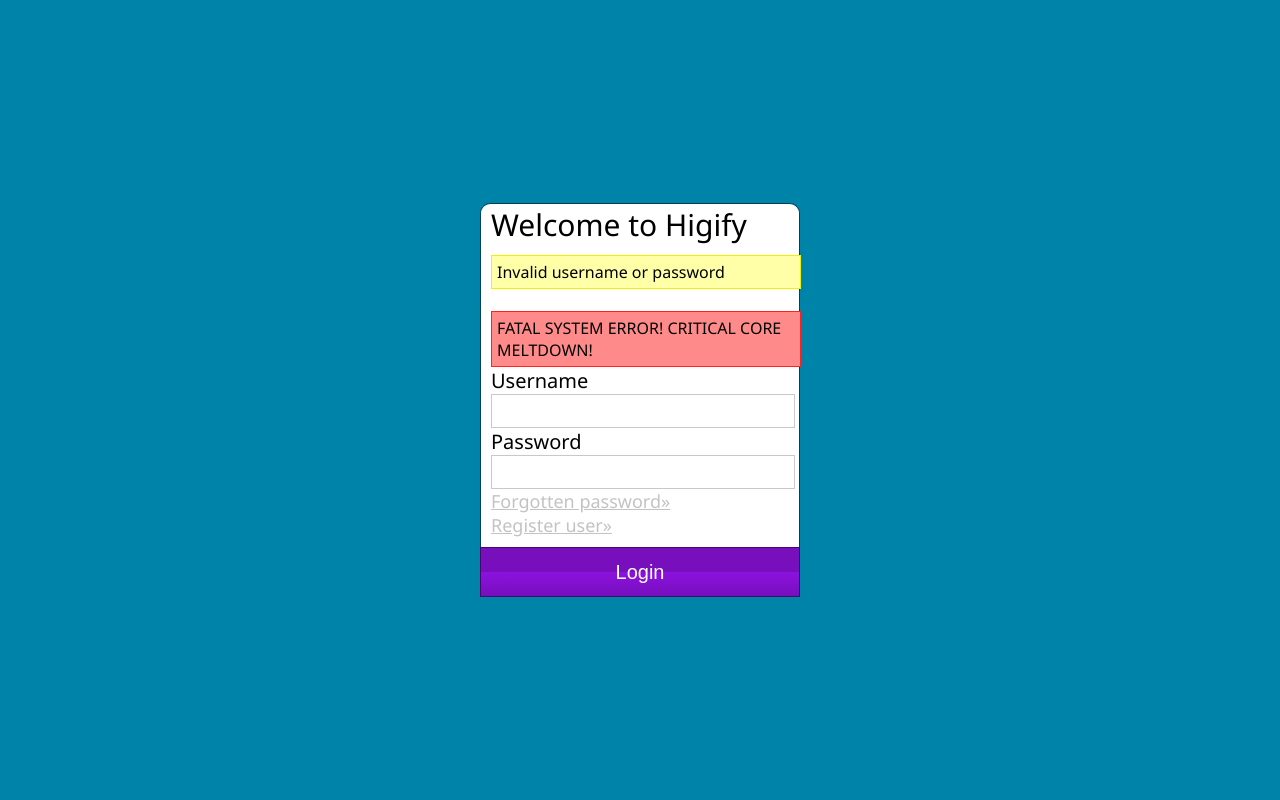
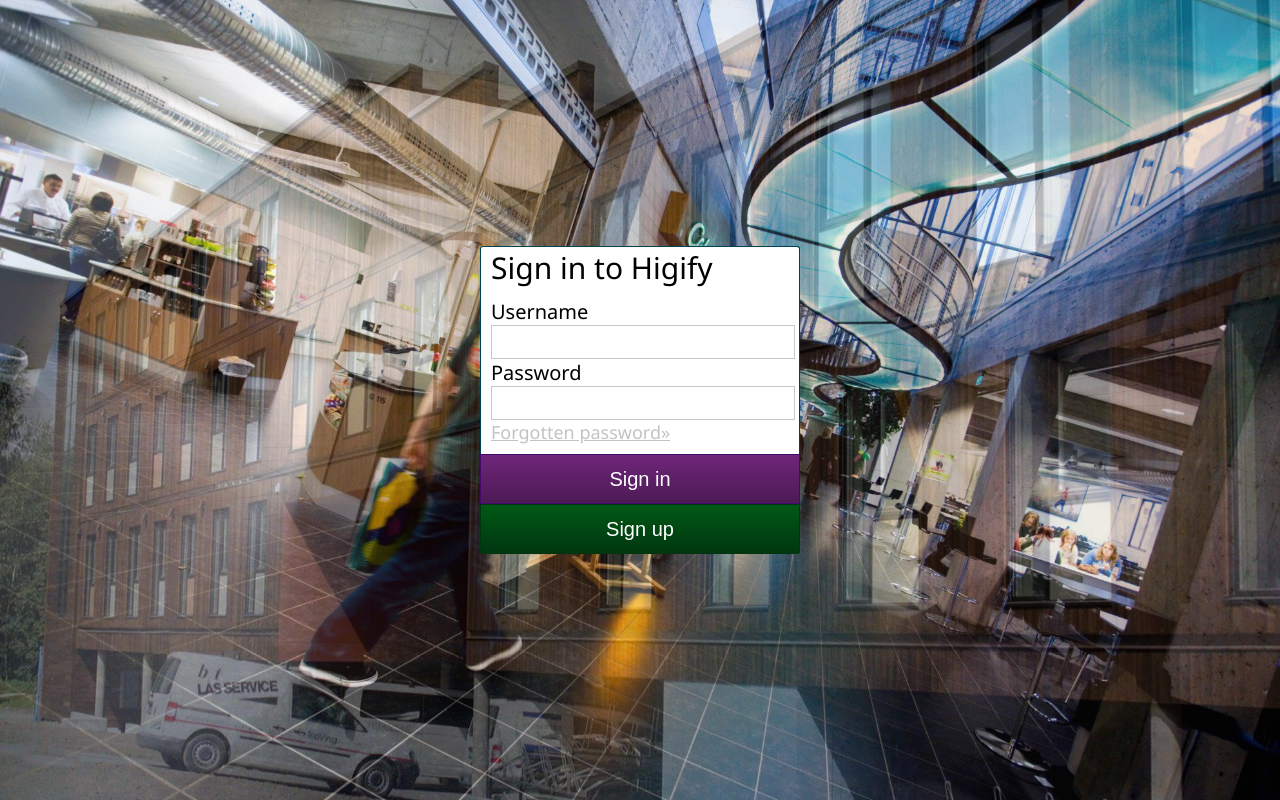
Before and after one commit to martinmine/higify, a PHP site: page /LoginPrototype.html in a window 1280 px wide. Run offline with PHP 8.4, Linux system fonts and the light colour scheme.

Commit message:
Experimentary merge data sets, better login
Added slideshow to index, better buttons with proper gradient, round
edges, API: Fixed small bugs in parsers with newlines, timestamps are
parsed correctly from TimeEdit

```diff
--- a/LoginPrototype.html
+++ b/LoginPrototype.html
@@ -2,28 +2,34 @@
 <html>
 	<head>
 		<link rel="stylesheet" type="text/css" href="./Static/index.css" />
+		<link rel="stylesheet" type="text/css" href="./Static/slideshow.css" />
 		<title>Higify - Login</title>
 	</head>
-	<body>
+	<body id="page">
+		<ul class="cb-slideshow">
+			<li class="cb-slideshowelement"><span></span></li>
+			<li class="cb-slideshowelement"><span></span></li>
+			<li class="cb-slideshowelement"><span></span></li>
+		</ul>
 		<div class="pageContainer">
 			<div class="centerContainer">
 				<form action="LoginPrototype.html" method="POST">
-				<div class="pageTitle">Welcome to Higify</div>
+				<div class="pageTitle">Sign in to Higify</div>
 				<div class="loginContainer">
-					<div class="messageContainer"><div class="error">
-						Invalid username or password
-					</div></div><br/>
-					<div class="criticalError">
-						FATAL SYSTEM ERROR! CRITICAL CORE MELTDOWN!
-					</div>
+
 					<label for="username">Username</label><br/>
 					<input class="inputfield" type="text" name="username"/><br/>
 					<label for="password">Password</label><br/>
 					<input class="inputfield" type="password" name="password"/><br/>
 					<a href="" class="reglink">Forgotten password&raquo;<a/><br/>
-					<a href="" class="reglink">Register user&raquo;</a><br>
+
 				</div>
-				<input class="loginbtn" type="submit" value="Login">
+				<div>
+					<input class="loginbtn" type="submit" value="Sign in">
+				</div>
+				<div><button class="registerbtn" onclick="window.location.href='register.php'">
+				Sign up
+				</button></div>
 				</form>
 			</div>
 		</div>
--- a/Static/index.css
+++ b/Static/index.css
@@ -12,6 +12,7 @@
 	height:100%;
 	display:table;
 	margin:auto;
+	position: relative;
 }
 
 .centerContainer
@@ -59,21 +60,24 @@
 {
 	width: 320px;
 	height: 50px;
-	background-color: rgb(119,15,189);
+
 	border-style:solid;
 	border-color: rgb(68, 9, 108);
 	border-width:1px;
-	background: rgb(119,15,189); /* Old browsers */
-	background: -moz-linear-gradient(top,  rgba(119,15,189,1) 0%, rgba(119,15,189,1) 50%, rgba(140,18,222,1) 51%, rgba(119,15,189,1) 100%); /* FF3.6+ */
-	background: -webkit-gradient(linear, left top, left bottom, color-stop(0%,rgba(119,15,189,1)), color-stop(50%,rgba(119,15,189,1)), color-stop(51%,rgba(140,18,222,1)), color-stop(100%,rgba(119,15,189,1))); /* Chrome,Safari4+ */
-	background: -webkit-linear-gradient(top,  rgba(119,15,189,1) 0%,rgba(119,15,189,1) 50%,rgba(140,18,222,1) 51%,rgba(119,15,189,1) 100%); /* Chrome10+,Safari5.1+ */
-	background: -o-linear-gradient(top,  rgba(119,15,189,1) 0%,rgba(119,15,189,1) 50%,rgba(140,18,222,1) 51%,rgba(119,15,189,1) 100%); /* Opera 11.10+ */
-	background: -ms-linear-gradient(top,  rgba(119,15,189,1) 0%,rgba(119,15,189,1) 50%,rgba(140,18,222,1) 51%,rgba(119,15,189,1) 100%); /* IE10+ */
-	background: linear-gradient(to bottom,  rgba(119,15,189,1) 0%,rgba(119,15,189,1) 50%,rgba(140,18,222,1) 51%,rgba(119,15,189,1) 100%); /* W3C */
-	filter: progid:DXImageTransform.Microsoft.gradient( startColorstr='#770fbd', endColorstr='#770fbd',GradientType=0 ); /* IE6-9 */
 
 	color: white;
 	font-size: 20px;
+
+
+	background: #6e267a; /* Old browsers */
+	background: -moz-linear-gradient(top,  #6e267a 0%, #4d1a55 100%); /* FF3.6+ */
+	background: -webkit-gradient(linear, left top, left bottom, color-stop(0%,#6e267a), color-stop(100%,#4d1a55)); /* Chrome,Safari4+ */
+	background: -webkit-linear-gradient(top,  #6e267a 0%,#4d1a55 100%); /* Chrome10+,Safari5.1+ */
+	background: -o-linear-gradient(top,  #6e267a 0%,#4d1a55 100%); /* Opera 11.10+ */
+	background: -ms-linear-gradient(top,  #6e267a 0%,#4d1a55 100%); /* IE10+ */
+	background: linear-gradient(to bottom,  #6e267a 0%,#4d1a55 100%); /* W3C */
+	filter: progid:DXImageTransform.Microsoft.gradient( startColorstr='#6e267a', endColorstr='#4d1a55',GradientType=0 ); /* IE6-9 */
+
 }
 
 a:link,
@@ -108,8 +112,8 @@
 	border-color: rgb(0, 64, 83);
 	border-style: solid;
 
-	border-top-left-radius: 10px;
-	border-top-right-radius: 10px;
+	border-top-left-radius: 3px;
+	border-top-right-radius: 3px;
 	background-color: white;
 
 	height: auto;
@@ -143,3 +147,40 @@
 	width: 100%;
 	height: auto;
 }
+
+div.registerBtn
+{
+
+	text-align: center;
+
+}
+
+button.registerbtn
+{
+
+	background-color: rgb(0, 91, 23);
+	border-color: rgb(0, 54, 14);
+	border-width: 1px;
+	border-style: solid;
+	width:320px;
+	height: 50px;
+	color: white;
+	font-size: 20px;
+	margin-left: auto;
+	margin-right: auto;
+
+	text-align: middle;
+	text-decoration: none;
+
+	background: #005916; /* Old browsers */
+	background: -moz-linear-gradient(top, #005916 0%, #00360f 100%); /* FF3.6+ */
+	background: -webkit-gradient(linear, left top, left bottom, color-stop(0%,#005916), color-stop(100%,#00360f)); /* Chrome,Safari4+ */
+	background: -webkit-linear-gradient(top, #005916 0%,#00360f 100%); /* Chrome10+,Safari5.1+ */
+	background: -o-linear-gradient(top, #005916 0%,#00360f 100%); /* Opera 11.10+ */
+	background: -ms-linear-gradient(top, #005916 0%,#00360f 100%); /* IE10+ */
+	background: linear-gradient(to bottom, #005916 0%,#00360f 100%); /* W3C */
+	filter: progid:DXImageTransform.Microsoft.gradient( startColorstr='#005916', endColorstr='#00360f',GradientType=0 ); /* IE6-9 */
+
+	border-bottom-left-radius: 2px;
+	border-bottom-right-radius: 2px;
+}
--- /dev/null
+++ b/Static/slideshow.css
@@ -0,0 +1,179 @@
+.cb-slideshow,
+.cb-slideshow:after {
+    position: fixed;
+    width: 100%;
+    height: 100%;
+    top: 0px;
+    left: 0px;
+    z-index: 0;
+}
+.cb-slideshow:after {
+    content: '';
+    /*background: transparent url(../images/pattern.png) repeat top left; */
+}
+
+ul.cb-slideshow
+{
+    margin: 0px;
+}
+.cb-slideshow li span {
+    width: 100%;
+    height: 100%;
+    position: absolute;
+    top: 0px;
+    left: 0px;
+    color: transparent;
+    background-size: cover;
+    background-position: 50% 50%;
+    background-repeat: none;
+    opacity: 0;
+    z-index: 0;
+	-webkit-backface-visibility: hidden;
+    -webkit-animation: imageAnimation 40s linear infinite 0s;
+    -moz-animation: imageAnimation 40s linear infinite 0s;
+    -o-animation: imageAnimation 40s linear infinite 0s;
+    -ms-animation: imageAnimation 40s linear infinite 0s;
+    animation: imageAnimation 40s linear infinite 0s;
+}
+.cb-slideshow li div {
+    position: absolute;
+    left: 0px;
+    top: 0px;
+    margin: 0px;
+    width: 100%;
+    text-align: center;
+    opacity: 0;
+    color: #fff;
+    -webkit-animation: titleAnimation 40s linear infinite 0s;
+    -moz-animation: titleAnimation 40s linear infinite 0s;
+    -o-animation: titleAnimation 40s linear infinite 0s;
+    -ms-animation: titleAnimation 40s linear infinite 0s;
+    animation: titleAnimation 40s linear infinite 0s;
+}
+.cb-slideshow li div h3 {
+    padding: 0px;
+}
+.cb-slideshow li:nth-child(1) span {
+    background-image: url(./slideshow/b1.jpg)
+}
+.cb-slideshow li:nth-child(2) span {
+    background-image: url(./slideshow/b2.jpg);
+    -webkit-animation-delay: 5s;
+    -moz-animation-delay: 5s;
+    -o-animation-delay: 5s;
+    -ms-animation-delay: 5s;
+    animation-delay: 5s;
+}
+.cb-slideshow li:nth-child(3) span {
+    background-image: url(./slideshow/b3.jpg);
+    -webkit-animation-delay: 10s;
+    -moz-animation-delay: 10s;
+    -o-animation-delay: 10s;
+    -ms-animation-delay: 10s;
+    animation-delay: 10s;
+}
+.cb-slideshow li:nth-child(2) div {
+    -webkit-animation-delay: 15s;
+    -moz-animation-delay: 15s;
+    -o-animation-delay: 15s;
+    -ms-animation-delay: 15s;
+    animation-delay: 15s;
+}
+.cb-slideshow li:nth-child(3) div {
+    -webkit-animation-delay: 20s;
+    -moz-animation-delay: 20s;
+    -o-animation-delay: 20s;
+    -ms-animation-delay: 20s;
+    animation-delay: 20s;
+}
+/* Animation for the slideshow images */
+@-webkit-keyframes imageAnimation {
+    0% { opacity: 0;
+    -webkit-animation-timing-function: ease-in; }
+    8% { opacity: 1;
+         -webkit-animation-timing-function: ease-out; }
+    17% { opacity: 1 }
+    25% { opacity: 0 }
+    100% { opacity: 0 }
+}
+@-moz-keyframes imageAnimation {
+    0% { opacity: 0;
+    -moz-animation-timing-function: ease-in; }
+    8% { opacity: 1;
+         -moz-animation-timing-function: ease-out; }
+    17% { opacity: 1 }
+    25% { opacity: 0 }
+    100% { opacity: 0 }
+}
+@-o-keyframes imageAnimation {
+    0% { opacity: 0;
+    -o-animation-timing-function: ease-in; }
+    8% { opacity: 1;
+         -o-animation-timing-function: ease-out; }
+    17% { opacity: 1 }
+    25% { opacity: 0 }
+    100% { opacity: 0 }
+}
+@-ms-keyframes imageAnimation {
+    0% { opacity: 0;
+    -ms-animation-timing-function: ease-in; }
+    8% { opacity: 1;
+         -ms-animation-timing-function: ease-out; }
+    17% { opacity: 1 }
+    25% { opacity: 0 }
+    100% { opacity: 0 }
+}
+@keyframes imageAnimation {
+    0% { opacity: 0;
+    animation-timing-function: ease-in; }
+    8% { opacity: 1;
+         animation-timing-function: ease-out; }
+    17% { opacity: 1 }
+    25% { opacity: 0 }
+    100% { opacity: 0 }
+}
+/* Animation for the title */
+@-webkit-keyframes titleAnimation {
+    0% { opacity: 0 }
+    8% { opacity: 1 }
+    17% { opacity: 1 }
+    19% { opacity: 0 }
+    100% { opacity: 0 }
+}
+@-moz-keyframes titleAnimation {
+    0% { opacity: 0 }
+    8% { opacity: 1 }
+    17% { opacity: 1 }
+    19% { opacity: 0 }
+    100% { opacity: 0 }
+}
+@-o-keyframes titleAnimation {
+    0% { opacity: 0 }
+    8% { opacity: 1 }
+    17% { opacity: 1 }
+    19% { opacity: 0 }
+    100% { opacity: 0 }
+}
+@-ms-keyframes titleAnimation {
+    0% { opacity: 0 }
+    8% { opacity: 1 }
+    17% { opacity: 1 }
+    19% { opacity: 0 }
+    100% { opacity: 0 }
+}
+@keyframes titleAnimation {
+    0% { opacity: 0 }
+    8% { opacity: 1 }
+    17% { opacity: 1 }
+    19% { opacity: 0 }
+    100% { opacity: 0 }
+}
+/* Show at least something when animations not supported */
+.no-cssanimations .cb-slideshow li span{
+	opacity: 1;
+}
+
+li.cb-slideshowelement
+{
+    list-style-type: none;
+}
--- a/TimeEditAPI/test.php
+++ b/TimeEditAPI/test.php
@@ -1,7 +1,9 @@
 <?php
 require_once('TimeEditAPIController.class.php');
 
-$everything = TimeEditAPIController::getTimeTable(161569, 182, 'CSV', 'TimeTable');
-print_r($everything);
+$table = TimeEditAPIController::getTimeTable(161569, 182, 'ICS', 'TimeTable', true);
+
+
+echo 'Fetched time table with ' . $table->count() . ' elements';
 
 ?>
```
Also changed, not shown: TimeEditAPI/TableObject.class.php (+17 -2 lines), TimeEditAPI/TimeEditAPIController.class.php (+4 -3 lines), TimeEditAPI/TimeEditAPIModel.class.php (+112 -24 lines), TimeEditAPI/TimeTable.class.php (+11 -3 lines), Static/slideshow/b1.jpg (added), Static/slideshow/b2.jpg (added), Static/slideshow/b3.jpg (added).
